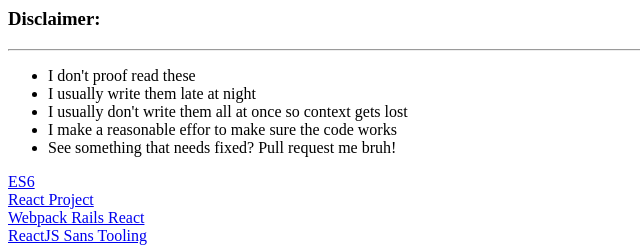
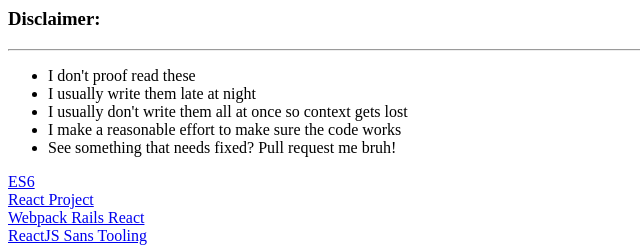
Before and after one commit to wdjungst/tutorials, a plain HTML site: page index.html in a window 1280 px wide. Shown: the full height of the page, 0-640 px from the left. Drawn offline with Linux system fonts and the light colour scheme.

Commit message:
Update index.html

```diff
--- a/index.html
+++ b/index.html
@@ -4,7 +4,7 @@
   <li>I don't proof read these</li>
   <li>I usually write them late at night</li>
   <li>I usually don't write them all at once so context gets lost</li>
-  <li>I make a reasonable effor to make sure the code works</li>
+  <li>I make a reasonable effort to make sure the code works</li>
   <li>See something that needs fixed?  Pull request me bruh!</li>
 </ul>
 <a href='./ES6.html'>ES6</a>
```
